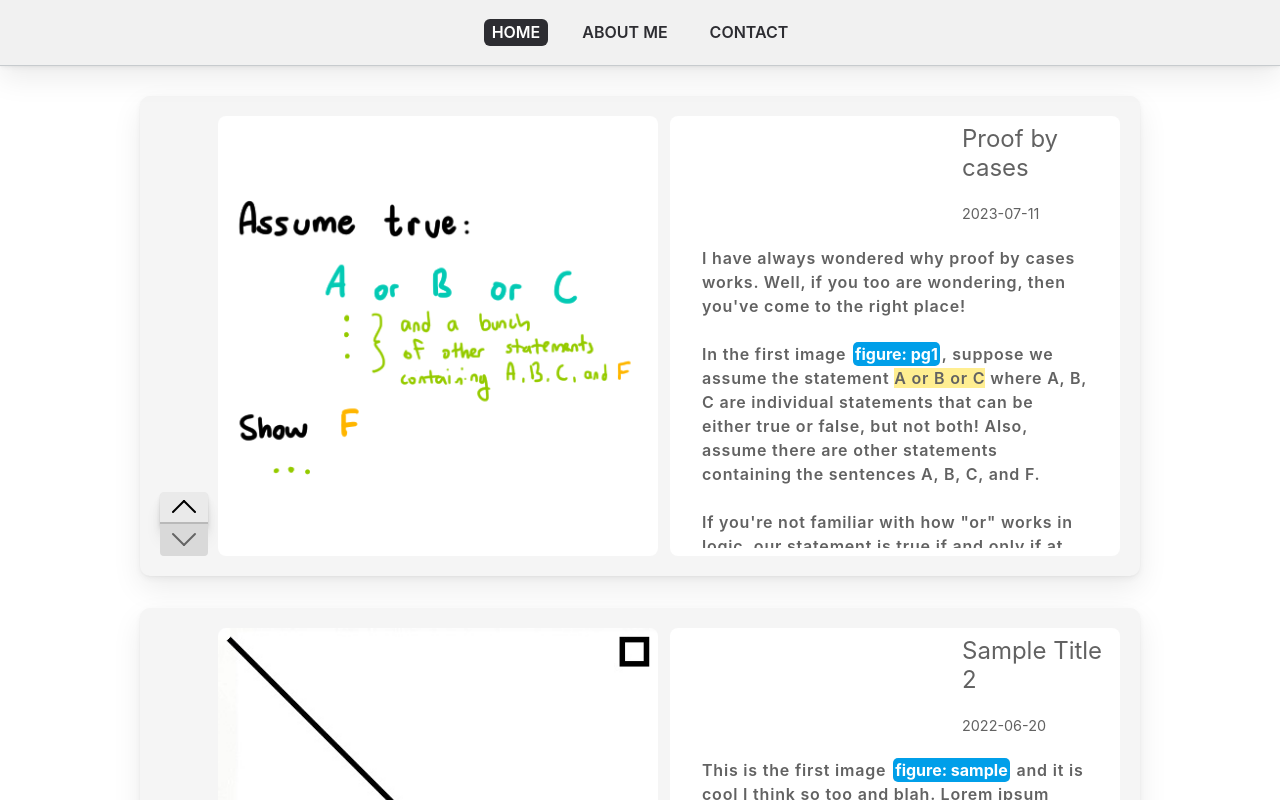
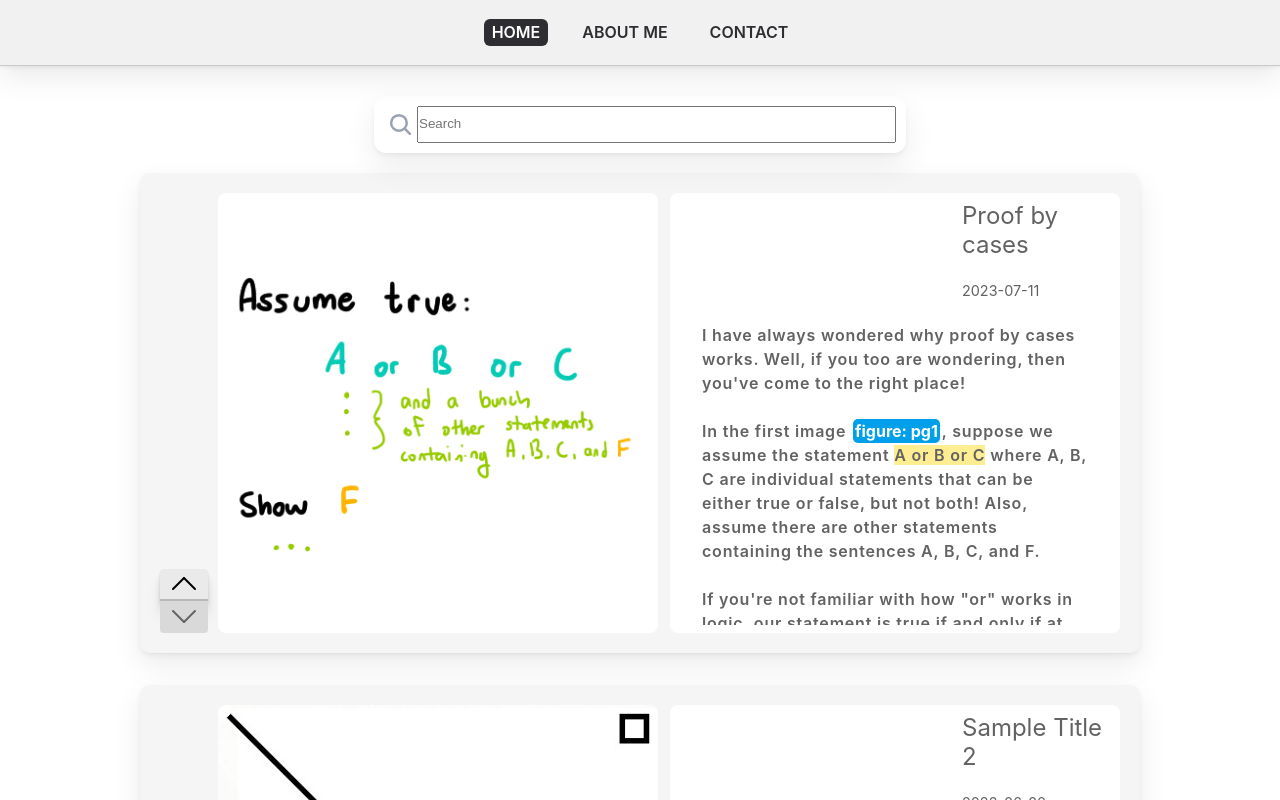
Before and after one commit to aaronmerino/personal-website, a Next.js app: page / in a window 1280 px wide. Shown: the top 800 px of the page. Built offline with nearby package versions, Linux system fonts and the light colour scheme.

Commit message:
added searchbar

```diff
--- a/app/components/Home.js
+++ b/app/components/Home.js
@@ -1,20 +1,55 @@
 'use client'
-
 import { Fragment, useState } from 'react';
 import { Post } from './Post';
 import styles from './home.module.css';
 
 export function Home ({ sortedPosts }) {
+  const [text, setText] = useState('');
+
+  function handleChange(e) {
+    setText(e.target.value);
+  }
 
   return (
-    <div className={styles.main}>
-      {sortedPosts.map((post) => {
-        return <Post key={post.id} title={post.title} date={post.date} images={post.images} content={post.content}></Post>
-      })}
+    <div>
+      <SearchBar query={text} onChange={handleChange}/>
+
+      <div className={styles.posts}>
+        {sortedPosts.map((post) => {
+          let query = text.toLowerCase();
+          let title = post.title.toLowerCase();
+
+          if (title.includes(query) || text === '') {
+            return <Post key={post.id} title={post.title} date={post.date} images={post.images} content={post.content}></Post>;
+          }
+        })}
+      </div>
     </div>
+
     );
 }
 
-function SearchBar({ query }) {
-  //TODO: Show only Posts with titles containing the string query
+function SearchBar ({ query, onChange }) {
+  return (
+    <form className={styles.searchBar}>
+      <label className={styles.magnifierLabel}>
+        <svg className={styles.magnifierIcon} viewBox="0 0 24 24" fill="none" xmlns="http://www.w3.org/2000/svg">
+          <g id="SVGRepo_bgCarrier" stroke-width="0"></g>
+          <g id="SVGRepo_tracerCarrier" stroke-linecap="round" stroke-linejoin="round"></g>
+          <g id="SVGRepo_iconCarrier">
+            <path d="M15.7955 15.8111L21 21M18 10.5C18 14.6421 14.6421 18 10.5 18C6.35786 18 3 14.6421 3 10.5C3 6.35786 6.35786 3 10.5 3C14.6421 3 18 6.35786 18 10.5Z" stroke="rgb(153 161 179)" stroke-width="2.4" stroke-linecap="round" stroke-linejoin="round">
+            </path>
+            </g>
+        </svg>
+      </label>
+      <input
+        className={styles.searchBarInput}
+        placeholder="Search"
+        maxlength="64"
+        type="search"
+        value={query}
+        onChange={onChange}>
+      </input>
+    </form>
+  );
 }
--- a/app/components/home.module.css
+++ b/app/components/home.module.css
@@ -1,4 +1,4 @@
-.main {
+.posts {
   display: flex;
   width: 100%;
   flex-direction: column;
@@ -7,3 +7,40 @@
   gap: 2rem;
   flex-shrink: 0;
 }
+
+.searchBar {
+  box-shadow: 0px 0.8px 2px rgba(0,0,0,.032),0px 2.7px 6.7px rgba(0,0,0,.048),0px 12px 30px rgba(0,0,0,.08);
+  font-size: 15px;
+  background-color: #fff;
+
+  align-items: center;
+  border-radius: 12px;
+  display: flex;
+  position: sticky;
+  top: 70px;
+
+  width: 40%;
+  margin: 0 auto 20px auto;
+  padding: 10px 10px;
+
+}
+
+.magnifierLabel {
+  align-items: center;
+  display: flex;
+  justify-content: center;
+}
+
+.magnifierIcon {
+  width: 25px;
+  height: 25px;
+  margin: 0.25rem 0.25rem;
+}
+
+.searchBarInput {
+  padding: 0.5rem 0;
+  line-height: 1.25;
+  flex: 1 1 0;
+  width: 100%;
+  color: rgb(35 39 47);
+}
```
Also changed, not shown: app/icons/Magnifier.js (added, +12 -0 lines).
